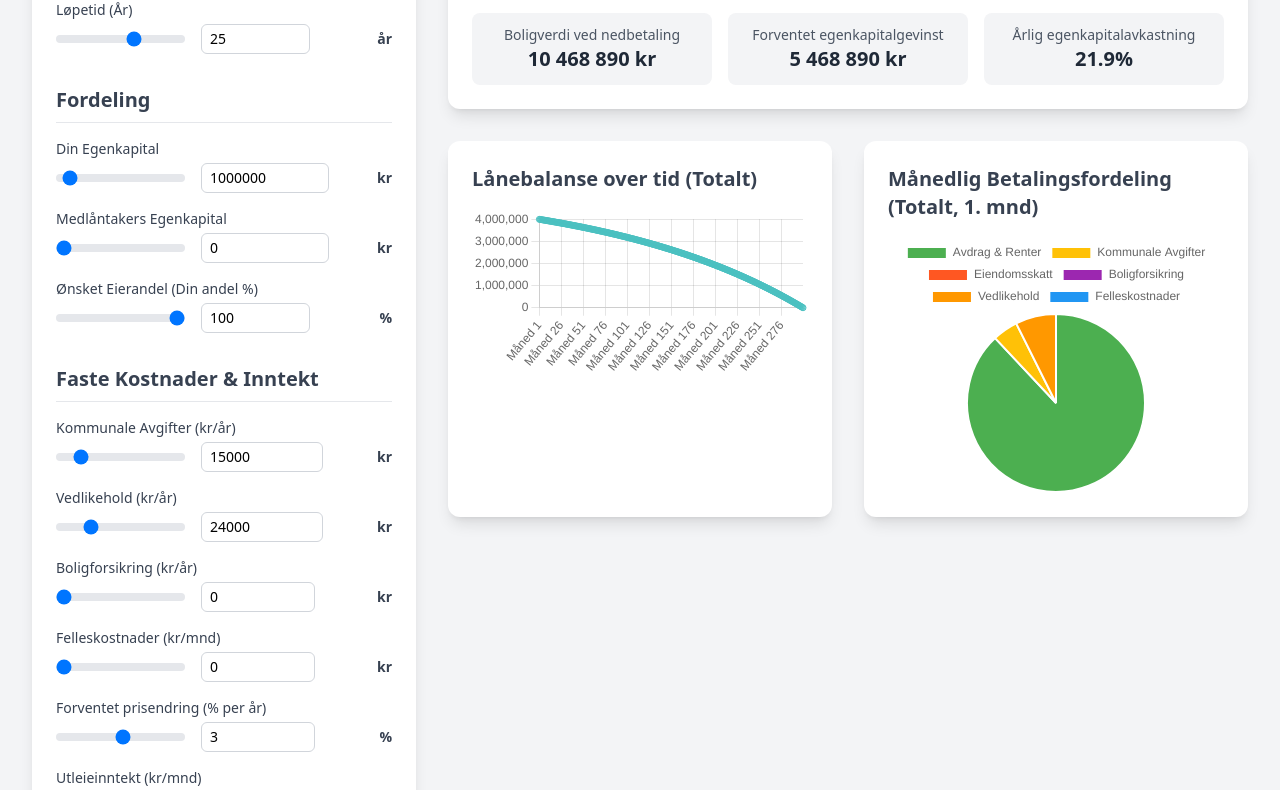
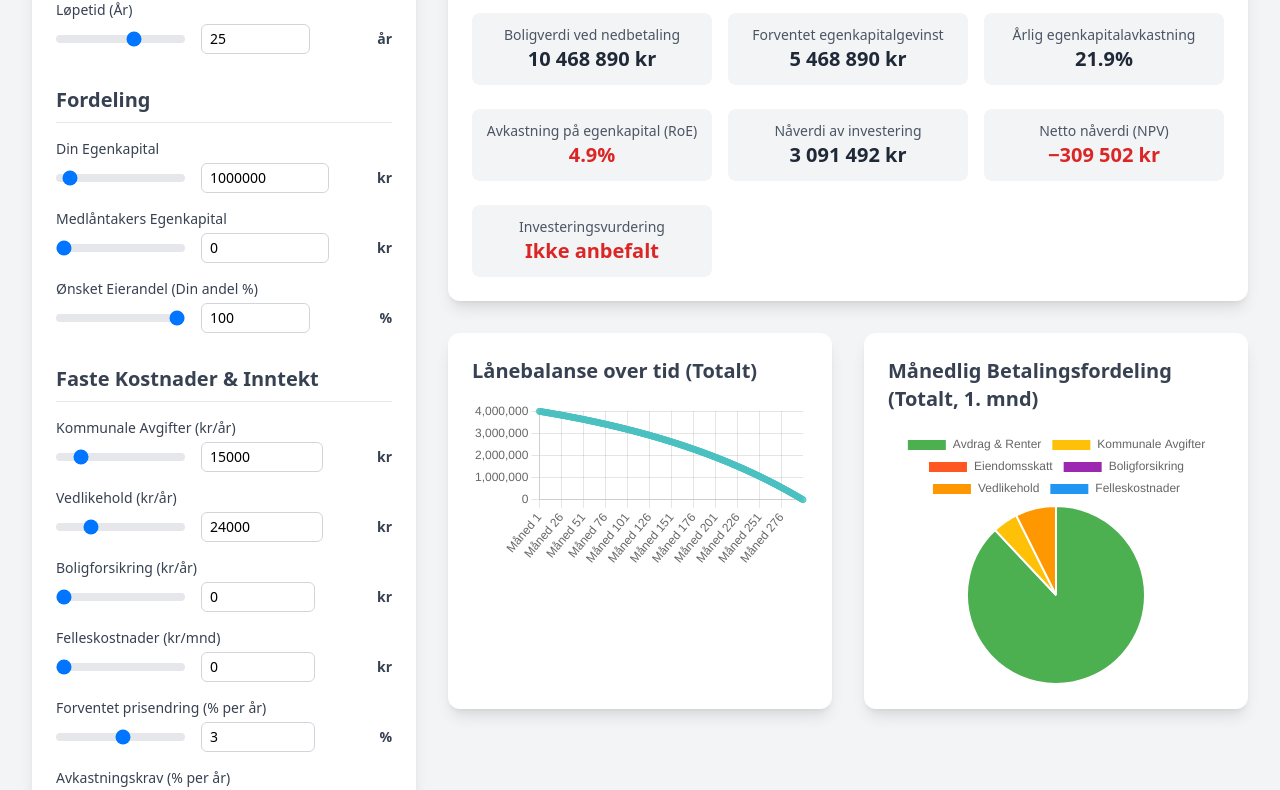
Before and after one commit to kderholt/lanekalkulator, a React (Create React App) app: page / in a window 1280 px wide. Shown: the part 815-1605 px from the top of the page. Built offline with nearby package versions, Linux system fonts and the light colour scheme.

Commit message:
adding nåverdi

```diff
--- a/src/App.js
+++ b/src/App.js
@@ -35,6 +35,7 @@ const App = () => {
     const [hoa, setHoa] = useState(0);
     const [maintenance, setMaintenance] = useState(24000);
     const [annualAppreciation, setAnnualAppreciation] = useState(3.0);
+    const [requiredReturn, setRequiredReturn] = useState(5.0);
     const [rentalIncome, setRentalIncome] = useState(0);
 
     // Property tax settings
@@ -187,7 +188,7 @@ const App = () => {
         const calculatedPropertyTax = calculatePropertyTax(currentPropertyValue, propertyTaxMode, customPropertyTaxAmount);
         setPropertyTax(calculatedPropertyTax);
 
-    }, [calculationMode, desiredMonthlyPayment, propertyValue, interestRate, loanTerm, downPayment1, downPayment2, municipalDues, homeInsurance, hoa, maintenance, annualAppreciation, rentalIncome, loanType, ownershipSplit, propertyTaxMode, customPropertyTaxAmount]);
+    }, [calculationMode, desiredMonthlyPayment, propertyValue, interestRate, loanTerm, downPayment1, downPayment2, municipalDues, homeInsurance, hoa, maintenance, annualAppreciation, requiredReturn, rentalIncome, loanType, ownershipSplit, propertyTaxMode, customPropertyTaxAmount]);
 
     // Update total costs whenever calculated payments change
     useEffect(() => {
@@ -216,6 +217,46 @@ const App = () => {
     const futurePropertyValue = finalPropertyValue * Math.pow(1 + (annualAppreciation / 100), yearsToPayoff);
     const totalEquityGain = futurePropertyValue - finalPropertyValue;
     const annualEquityReturn = totalDownPayment > 0 ? (totalEquityGain / totalDownPayment / yearsToPayoff) * 100 : 0;
+
+    // Calculate Return on Equity (RoE) and Net Present Value (NPV) analysis for leveraged investment
+    const totalAnnualCosts = municipalDues + homeInsurance + propertyTax + maintenance;
+    const totalCostOverLife = totalInterest + (totalAnnualCosts * yearsToPayoff);
+
+    // For leveraged investment, we only consider the equity invested, not total costs
+    // Net cash flow from property investment including rental income
+    const totalRentalIncome = rentalIncome * 12 * yearsToPayoff;
+    const netCashFromProperty = futurePropertyValue - loanAmount - totalCostOverLife + totalRentalIncome;
+
+    // Return on Equity: What annual return did we get on our invested equity?
+    const returnOnEquity = totalDownPayment > 0 && netCashFromProperty > 0
+        ? (Math.pow((totalDownPayment + netCashFromProperty) / totalDownPayment, 1 / yearsToPayoff) - 1) * 100
+        : 0;
+
+    // Net Present Value: How much extra do we make compared to alternative investment?
+
+    // Calculate present value of all rental income streams year by year
+    let presentValueOfRentalIncome = 0;
+    const annualRentalIncome = rentalIncome * 12;
+    for (let year = 1; year <= yearsToPayoff; year++) {
+        presentValueOfRentalIncome += annualRentalIncome / Math.pow(1 + (requiredReturn / 100), year);
+    }
+
+    // Present value of property investment components
+    const presentValueOfFuturePropertyValue = futurePropertyValue / Math.pow(1 + (requiredReturn / 100), yearsToPayoff);
+    const presentValueOfLoanPayback = loanAmount / Math.pow(1 + (requiredReturn / 100), yearsToPayoff);
+    const presentValueOfCosts = totalCostOverLife / Math.pow(1 + (requiredReturn / 100), yearsToPayoff);
+
+    // Total present value of property investment
+    const totalPresentValueOfPropertyInvestment = presentValueOfFuturePropertyValue + presentValueOfRentalIncome - presentValueOfLoanPayback - presentValueOfCosts;
+
+    // NPV = Present value of property investment minus initial equity investment
+    const netPresentValue = totalPresentValueOfPropertyInvestment - totalDownPayment;
+
+    // Present value of future property sale (for display purposes)
+    const presentValueOfFutureSale = futurePropertyValue / Math.pow(1 + (requiredReturn / 100), yearsToPayoff);
+
+    // Investment recommendation
+    const isGoodInvestment = returnOnEquity >= requiredReturn && netPresentValue > 0;
 
     // Chart Data
     const amortizationChartData = {
@@ -283,6 +324,7 @@ const App = () => {
                         <InputSlider label="Boligforsikring (kr/år)" value={homeInsurance} onChange={e => setHomeInsurance(Number(e.target.value))} min={0} max={50000} step={500} format="currency" />
                         <InputSlider label="Felleskostnader (kr/mnd)" value={hoa} onChange={e => setHoa(Number(e.target.value))} min={0} max={20000} step={250} format="currency" />
                         <InputSlider label="Forventet prisendring (% per år)" value={annualAppreciation} onChange={e => setAnnualAppreciation(Number(e.target.value))} min={-10} max={15} step={0.1} format="percent" />
+                        <InputSlider label="Avkastningskrav (% per år)" value={requiredReturn} onChange={e => setRequiredReturn(Number(e.target.value))} min={1} max={15} step={0.1} format="percent" />
                         <InputSlider label="Utleieinntekt (kr/mnd)" value={rentalIncome} onChange={e => setRentalIncome(Number(e.target.value))} min={0} max={30000} step={500} format="currency" />
 
                         <h3 className="text-xl font-semibold text-gray-700 mt-8 mb-4 border-b pb-2">Eiendomsskatt</h3>
@@ -335,6 +377,27 @@ const App = () => {
                                 <SummaryBox label="Boligverdi ved nedbetaling" value={futurePropertyValue} format="currency" />
                                 <SummaryBox label="Forventet egenkapitalgevinst" value={totalEquityGain} format="currency" />
                                 <SummaryBox label="Årlig egenkapitalavkastning" value={`${annualEquityReturn.toFixed(1)}%`} />
+                                <SummaryBox
+                                    label="Avkastning på egenkapital (RoE)"
+                                    value={`${returnOnEquity.toFixed(1)}%`}
+                                    color={returnOnEquity >= requiredReturn ? "text-green-600" : "text-red-600"}
+                                />
+                                <SummaryBox
+                                    label="Nåverdi av investering"
+                                    value={presentValueOfFutureSale}
+                                    format="currency"
+                                />
+                                <SummaryBox
+                                    label="Netto nåverdi (NPV)"
+                                    value={netPresentValue}
+                                    format="currency"
+                                    color={netPresentValue > 0 ? "text-green-600" : "text-red-600"}
+                                />
+                                <SummaryBox
+                                    label="Investeringsvurdering"
+                                    value={isGoodInvestment ? "Anbefalt" : "Ikke anbefalt"}
+                                    color={isGoodInvestment ? "text-green-600" : "text-red-600"}
+                                />
                             </div>
                         </div>
 
```
